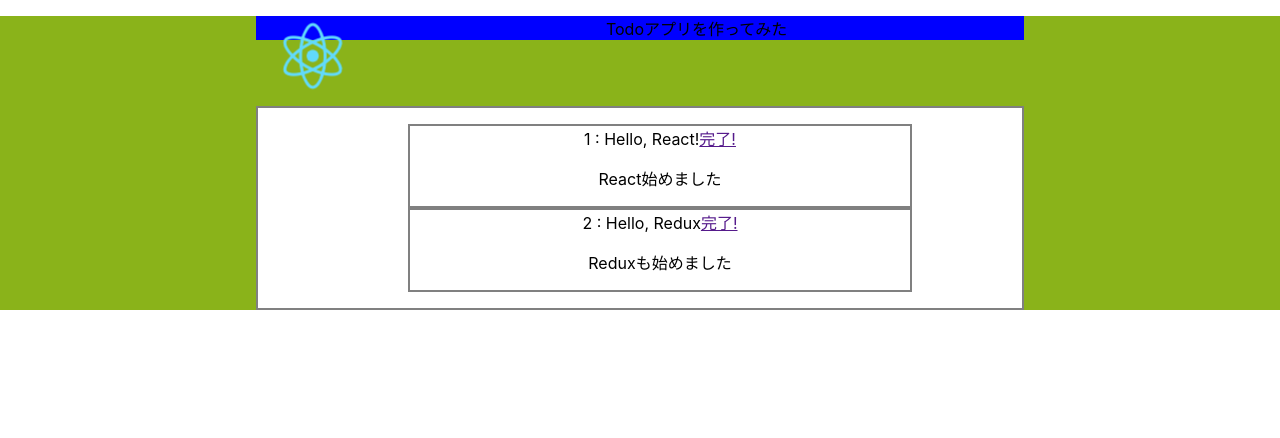
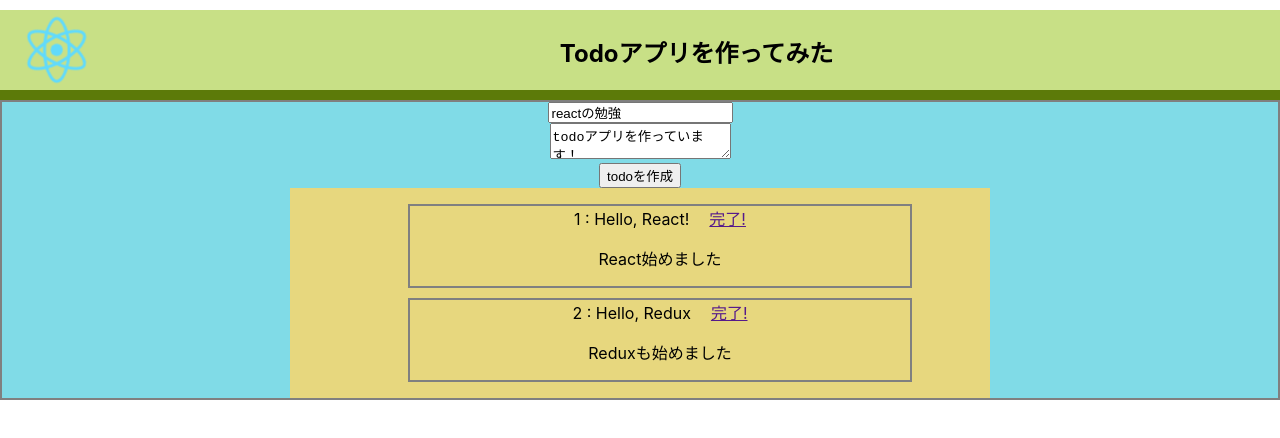
Before and after one commit to uemuramasahiro271/ReactApp, a React (Create React App) app: page / in a window 1280 px wide. Shown: the top 438 px of the page. Built offline with nearby package versions, Linux system fonts and the light colour scheme.

Commit message:
Todoアプリ実装

```diff
--- a/src/App.js
+++ b/src/App.js
@@ -2,6 +2,7 @@ import React from 'react';
 import './css/App.css';
 import logo from './logo.svg'
 import TodoList from './TodoList'
+import Form from './Form';
 
 class App extends React.Component {
 
@@ -29,16 +30,13 @@ class App extends React.Component {
     return (
       <div className="App">
         <div className="Header">
-          <div>
-            <img src={logo} alt="logo" className="App-logo"></img>
-            <div className="Title">
-              <p>
-                Todoアプリを作ってみた
-              </p>
-            </div>
-          </div>
+          <img src={logo} alt="logo" className="App-logo"></img>
+          <p className="Title">
+              Todoアプリを作ってみた
+          </p>
         </div>
         <div className="Main">
+          <Form />
           <TodoList
             todos={this.state.todos}
           />
--- /dev/null
+++ b/src/Form.js
@@ -0,0 +1,18 @@
+import React, { Component } from 'react'
+import './css/Form.css';
+
+class Form extends Component {
+    render() {
+        return (
+            <div className="form">
+                <form>
+                    <input name="title" type="text" placeholder="タイトル ※必須" defaultValue="reactの勉強" /><br/>
+                    <textarea name="desc" placeholder="説明を入力" defaultValue="todoアプリを作っています！"></textarea><br/>
+                    <button type="submit">todoを作成</button>
+                </form>
+            </div>
+        );
+    }
+}
+
+export default Form;
--- a/src/TodoList.js
+++ b/src/TodoList.js
@@ -11,9 +11,11 @@ class TodoList extends React.Component {
             />
         )
         return(
-            <ul>
-                {todos}
-            </ul>
+            <div className="ListArea">
+                <ul>
+                    {todos}
+                </ul>
+            </div>
         );
     }
 }
--- a/src/css/App.css
+++ b/src/css/App.css
@@ -1,26 +1,27 @@
 .App {
-  padding-right: 20%;
-  padding-left: 20%;
-  background-color: rgb(138, 179, 26);
+  background-color: rgb(92, 122, 9);
 }
 
 .Header {
+  background-color: rgb(200, 224, 134);
   height: 80px;
   margin: 10px 0px;
   text-align: center;
-
+  position: relative;
 }
 
 .Title {
+  font-size: 24px;
+  font-weight: bold;
   vertical-align: middle;
-  background-color: blue;
+  display: inline-block;
 }
 
 .Main {
+  background-color: rgb(128, 219, 231);
   text-align: center;
   border: solid 2px;
   border-color: gray;
-  background-color: white;
 }
 
 .App-logo {
--- a/src/css/Todo.css
+++ b/src/css/Todo.css
@@ -2,6 +2,11 @@ li {
     width: 500px;
     margin-right: auto;
     margin-left : auto;
+    margin-bottom: 10px;;
     border: solid 2px;
     border-color: gray;
 }
+
+li a {
+    margin-left: 20px;
+}
--- a/src/css/TodoList.css
+++ b/src/css/TodoList.css
@@ -1,3 +1,9 @@
 ul {
-    list-style: none
+    list-style: none;
 }
+
+.ListArea{
+    background-color: rgb(231, 215, 126);
+    width: 700px;
+    display: inline-block;
+}
--- a/src/index.css
+++ b/src/index.css
@@ -1,5 +1,5 @@
 body {
-  width: auto;
+  width: 100%;
   margin-right: auto;
   margin-left : auto;
   font-family: -apple-system, BlinkMacSystemFont, 'Segoe UI', 'Roboto', 'Oxygen',
```
Also changed, not shown: src/css/Form.css (added).
